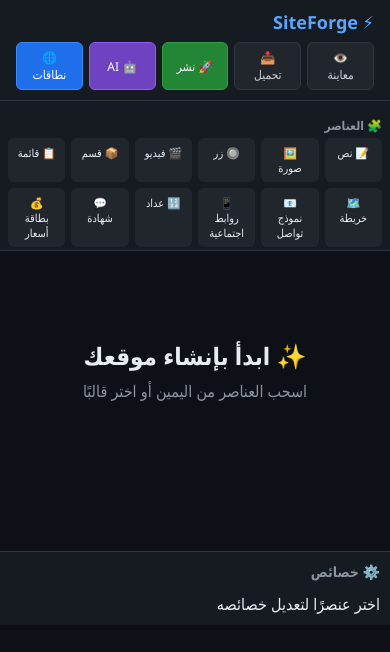
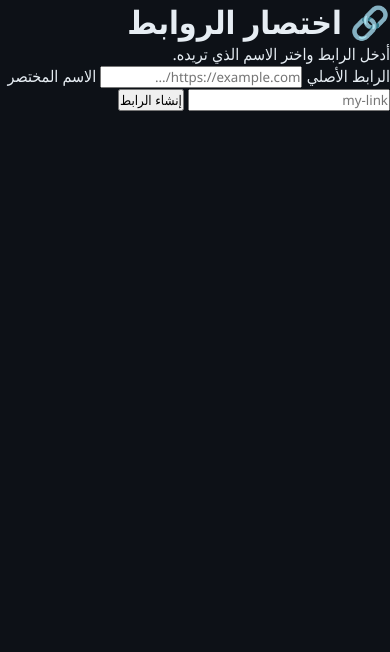
Before and after one commit to nfafragcre/Basharalassad, a plain HTML site: page index.html in a window 390 px wide. Drawn offline with Linux system fonts and the light colour scheme.

Commit message:
Refactor index.html for link shortening feature

```diff
--- a/index.html
+++ b/index.html
@@ -1,105 +1,58 @@
 <!DOCTYPE html>
 <html lang="ar" dir="rtl">
 <head>
-    <meta charset="UTF-8" />
-    <meta name="viewport" content="width=device-width, initial-scale=1.0, maximum-scale=1.0, user-scalable=no" />
-    <meta name="theme-color" content="#0d1117" />
-    <meta name="apple-mobile-web-app-capable" content="yes" />
-    <title>SiteForge - محرر المواقع الذكي</title>
-    <link rel="stylesheet" href="style.css" />
+    <meta charset="UTF-8">
+    <meta name="viewport" content="width=device-width, initial-scale=1.0">
+
+    <title>اختصار الروابط</title>
+
+    <link rel="stylesheet" href="style.css">
 </head>
+
 <body>
 
-    <!-- الشريط العلوي -->
-    <header class="toolbar">
-        <div class="logo">⚡ SiteForge</div>
-        <div class="actions">
-            <button onclick="previewSite()">👁️ معاينة</button>
-            <button onclick="exportHTML()">📥 تحميل</button>
-            <button onclick="publishToGitHub()" class="publish">🚀 نشر</button>
-            <button onclick="showAIBuilder()" class="ai-btn">🤖 AI</button>
+    <main class="container">
+
+        <div class="card">
+
+            <h1>🔗 اختصار الروابط</h1>
+
+            <p class="description">
+                أدخل الرابط واختر الاسم الذي تريده.
+            </p>
+
+            <label>
+                الرابط الأصلي
+            </label>
+
+            <input
+                id="originalUrl"
+                type="url"
+                placeholder="https://example.com/..."
+            >
+
+            <label>
+                الاسم المختصر
+            </label>
+
+            <input
+                id="shortName"
+                type="text"
+                placeholder="my-link"
+                autocomplete="off"
+            >
+
+            <button onclick="createLink()">
+                إنشاء الرابط
+            </button>
+
+            <div id="result" class="result"></div>
+
         </div>
-    </header>
 
-    <!-- المحرر -->
-    <div class="editor">
-        <!-- لوحة العناصر -->
-        <aside class="sidebar">
-            <h3>🧩 العناصر</h3>
-            <div class="elements">
-                <div draggable="true" data-type="text" onclick="addElement('text')">📝 نص</div>
-                <div draggable="true" data-type="image" onclick="addElement('image')">🖼️ صورة</div>
-                <div draggable="true" data-type="button" onclick="addElement('button')">🔘 زر</div>
-                <div draggable="true" data-type="video" onclick="addElement('video')">🎬 فيديو</div>
-                <div draggable="true" data-type="section" onclick="addElement('section')">📦 قسم</div>
-                <div draggable="true" data-type="menu" onclick="addElement('menu')">📋 قائمة</div>
-                <div draggable="true" data-type="map" onclick="addElement('map')">🗺️ خريطة</div>
-                <div draggable="true" data-type="contact" onclick="addElement('contact')">📧 نموذج تواصل</div>
-                <div draggable="true" data-type="social" onclick="addElement('social')">📱 روابط اجتماعية</div>
-                <div draggable="true" data-type="counter" onclick="addElement('counter')">🔢 عداد</div>
-                <div draggable="true" data-type="testimonial" onclick="addElement('testimonial')">💬 شهادة</div>
-                <div draggable="true" data-type="pricing" onclick="addElement('pricing')">💰 بطاقة أسعار</div>
-            </div>
-
-            <h3>🎨 القوالب</h3>
-            <div class="templates">
-                <div onclick="loadTemplate('personal')">👤 شخصي</div>
-                <div onclick="loadTemplate('store')">🛍️ متجر</div>
-                <div onclick="loadTemplate('blog')">📰 مدونة</div>
-                <div onclick="loadTemplate('portfolio')">🎨 أعمال</div>
-                <div onclick="loadTemplate('restaurant')">🍽️ مطعم</div>
-                <div onclick="loadTemplate('landing')">🚀 صفحة هبوط</div>
-            </div>
-
-            <h3>💾 المشاريع</h3>
-            <div class="projects">
-                <button onclick="saveProject()" class="save-btn">💾 حفظ المشروع</button>
-                <button onclick="loadProject()" class="load-btn">📂 تحميل مشروع</button>
-                <button onclick="showAllProjects()" class="list-btn">📋 قائمة المشاريع</button>
-            </div>
-        </aside>
-
-        <!-- منطقة العمل -->
-        <main class="canvas" id="canvas">
-            <div class="empty-state">
-                <h2>✨ ابدأ بإنشاء موقعك</h2>
-                <p>اسحب العناصر من اليمين أو اختر قالبًا</p>
-            </div>
-        </main>
-
-        <!-- خصائص العنصر -->
-        <aside class="properties" id="properties">
-            <h3>⚙️ خصائص</h3>
-            <div id="propertyPanel">
-                <p>اختر عنصرًا لتعديل خصائصه</p>
-            </div>
-        </aside>
-    </div>
-
-    <!-- نافذة AI Builder -->
-    <div id="aiModal" class="modal" style="display:none;">
-        <div class="modal-content">
-            <span class="close" onclick="closeAIModal()">&times;</span>
-            <h2>🤖 منشئ المواقع بالذكاء الاصطناعي</h2>
-            <p>اكتب وصفاً للموقع الذي تريد إنشاءه:</p>
-            <textarea id="aiPrompt" rows="5" placeholder="مثال: أريد موقعاً لمطعم سوري، ألوانه أسود وذهبي، وفيه قائمة طعام وزر واتساب، وصور للأكلات"></textarea>
-            <div class="ai-options">
-                <label>اختر نوع الموقع:</label>
-                <select id="aiSiteType">
-                    <option value="personal">شخصي</option>
-                    <option value="business">تجاري</option>
-                    <option value="restaurant">مطعم</option>
-                    <option value="portfolio">معرض أعمال</option>
-                    <option value="blog">مدونة</option>
-                    <option value="landing">صفحة هبوط</option>
-                    <option value="store">متجر</option>
-                </select>
-            </div>
-            <button onclick="generateWithAI()" class="generate-btn">🚀 إنشاء الموقع</button>
-            <div id="aiResult" style="margin-top:20px;"></div>
-        </div>
-    </div>
+    </main>
 
     <script src="script.js"></script>
+
 </body>
 </html>
```
